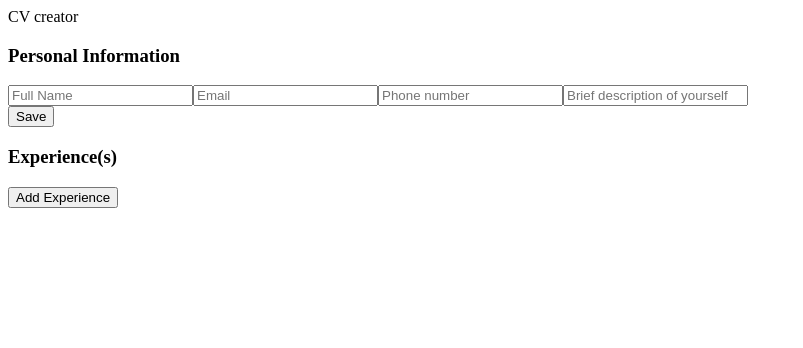
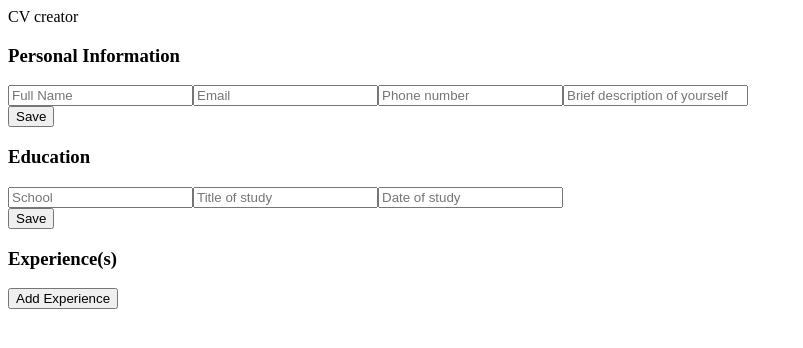
Before and after one commit to FrancoGodina/cv-app, a React (Create React App) app: page / in a window 1280 px wide. Shown: the top 348 px of the page, without its empty margins (0-803 px from the left). Built offline with nearby package versions, Linux system fonts and the light colour scheme.

Commit message:
build Education part

```diff
--- a/src/App.js
+++ b/src/App.js
@@ -1,6 +1,7 @@
 import React from "react";
 import { useState } from "react";
 import Personal from "./components/Personal"
+import Education from "./components/Education"
 import {v4 as uuidv4} from "uuid";
 
 
@@ -25,6 +26,23 @@ function App(){
     setPersonalInformation(updatedPersonalInformation);
   }
 
+  const [educationInformation, setEducationInformation] = useState({
+    id: uuidv4(),
+    school: "",
+    title: "",
+    date: ""
+  })
+
+  const handleSaveEducationInformation = (schoolIn, titleIn, dateIn) => {
+
+    const updatedEducationInformation = { ...educationInformation};
+    updatedEducationInformation.school = schoolIn;
+    updatedEducationInformation.title = titleIn;
+    updatedEducationInformation.date = dateIn;
+
+    setEducationInformation(updatedEducationInformation);
+  }
+
   return(
     <div>
       <header>CV creator</header>
@@ -32,6 +50,9 @@ function App(){
         <div>
           <Personal handleSavePersonalInformation={handleSavePersonalInformation} personalInformation={personalInformation}/>
           <div>
+        <div>
+          <Education handleSaveEducationInformation={handleSaveEducationInformation} educationInformation={educationInformation}/>
+        </div>
             <h3>Experience(s)</h3>
             <button>
               Add Experience
--- /dev/null
+++ b/src/components/Education.js
@@ -0,0 +1,50 @@
+import React, { useState, useEffect} from "react";
+
+function Education(props){
+    const [school, setSchool] = useState("");
+    const [title, setTitle] = useState("");
+    const [date, setDate] = useState("");
+
+    useEffect(() => {
+        if(!(props.educationInformation.school === "")) {
+            setSchool(props.educationInformation.school);
+            setTitle(props.educationInformation.title);
+            setDate(props.educationInformation.date);
+        }
+    }, [props.educationInformation])
+
+    return (
+        <div>
+            <form>
+                <h3>Education</h3>
+                <input
+                    type="text"
+                    id="school"
+                    placeholder="School"
+                    value={school}
+                    onChange={(e) => setSchool(e.target.value)}
+                />
+                <input
+                    type="text"
+                    id="title"
+                    placeholder="Title of study"
+                    value={title}
+                    onChange={(e) => setTitle(e.target.value)}
+                />
+                <input
+                    type="text"
+                    id="date"
+                    placeholder="Date of study"
+                    value={date}
+                    onChange={(e) => setDate(e.target.value)}
+                />
+            </form>
+            <button
+                onClick={() => props.handleSaveEducation (school, title, date) } >
+                Save
+            </button>
+        </div>
+    )
+};
+
+export default Education;
```
Also changed, not shown: src/components/Experience.js (deleted, +0 -14 lines).
